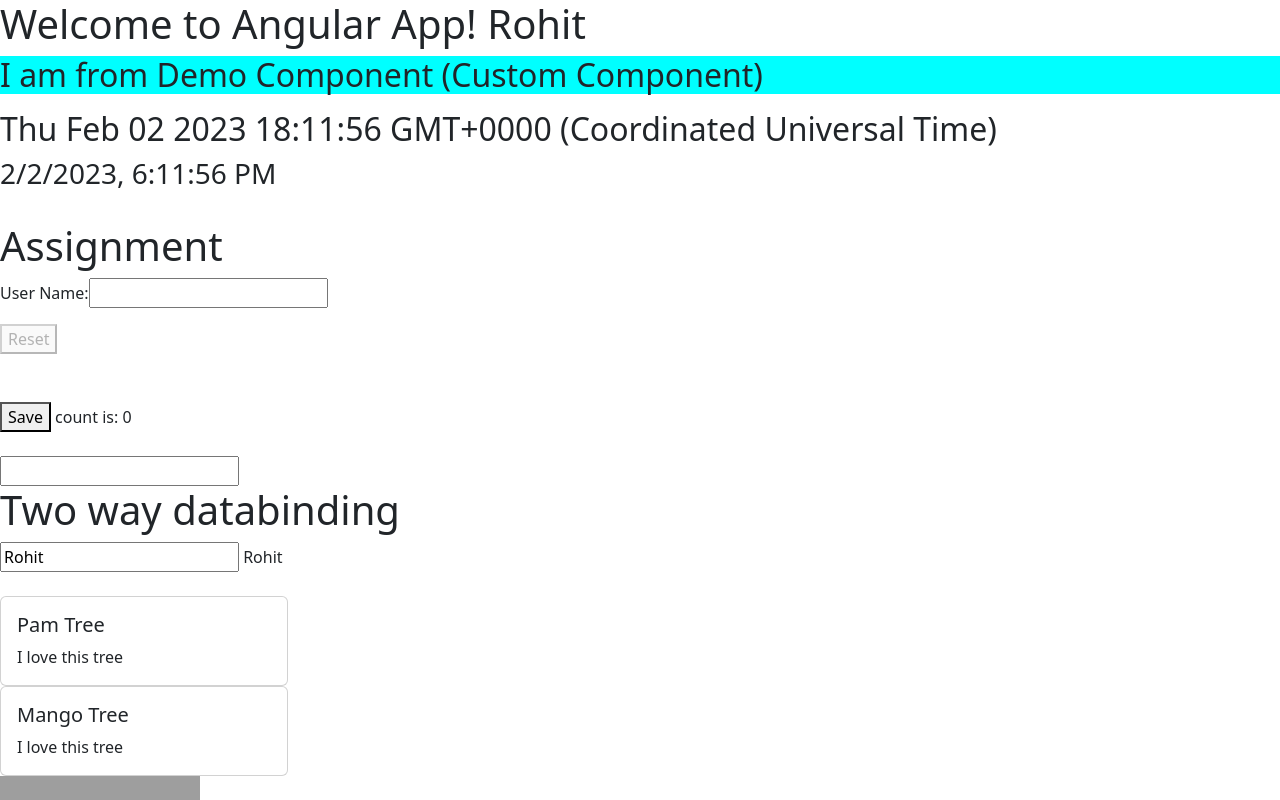
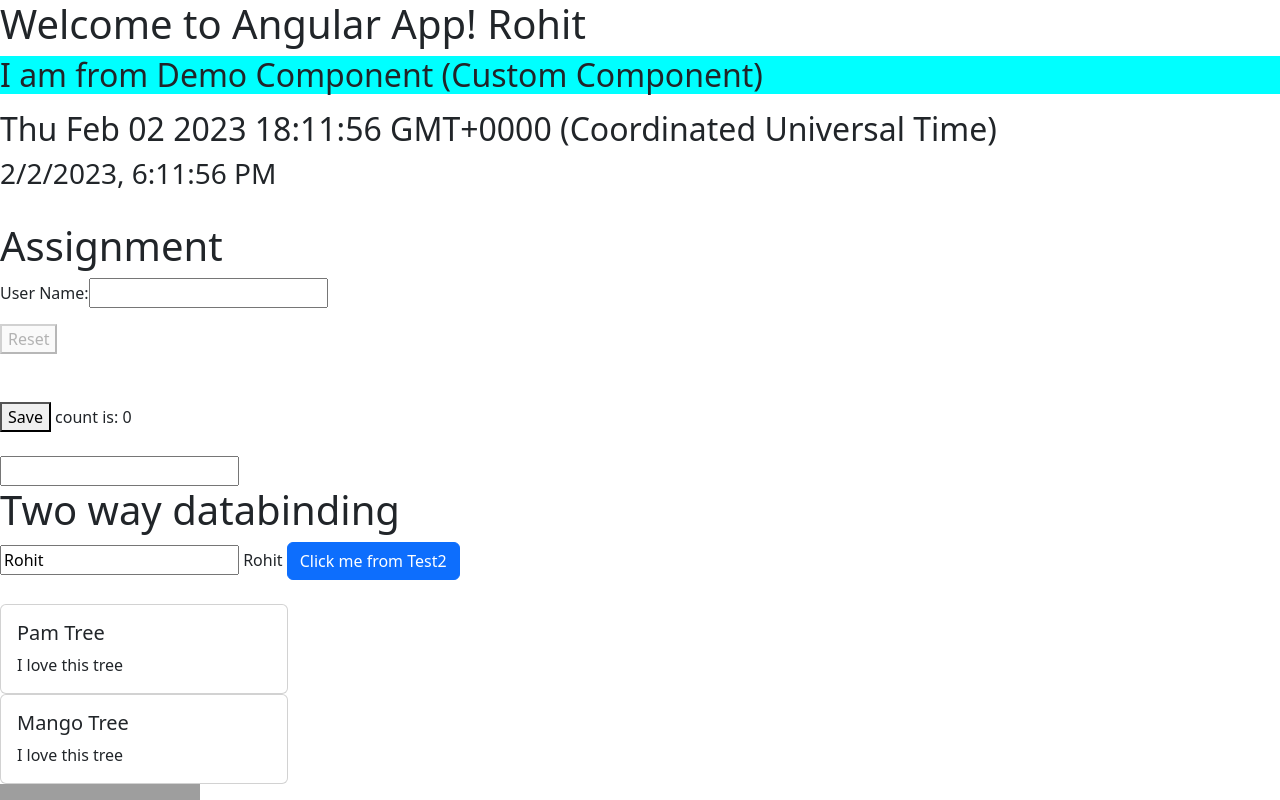
Before and after one commit to rohitware/AngularLearning, an Angular app: page / in a window 1280 px wide. Shown: the top 800 px of the page. Built offline with nearby package versions, Linux system fonts and the light colour scheme; grey boxes are pictures that could not be loaded.

Commit message:
Update test2.component.html

```diff
--- a/src/app/test2/test2.component.html
+++ b/src/app/test2/test2.component.html
@@ -10,3 +10,5 @@ count is: {{count}} <br><br>
 <input type="text" [(ngModel)]="firstName">
 
   {{firstName}}
+
+  <button class="btn btn-primary" (click)="sendToParent()">Click me from Test2</button>
```
